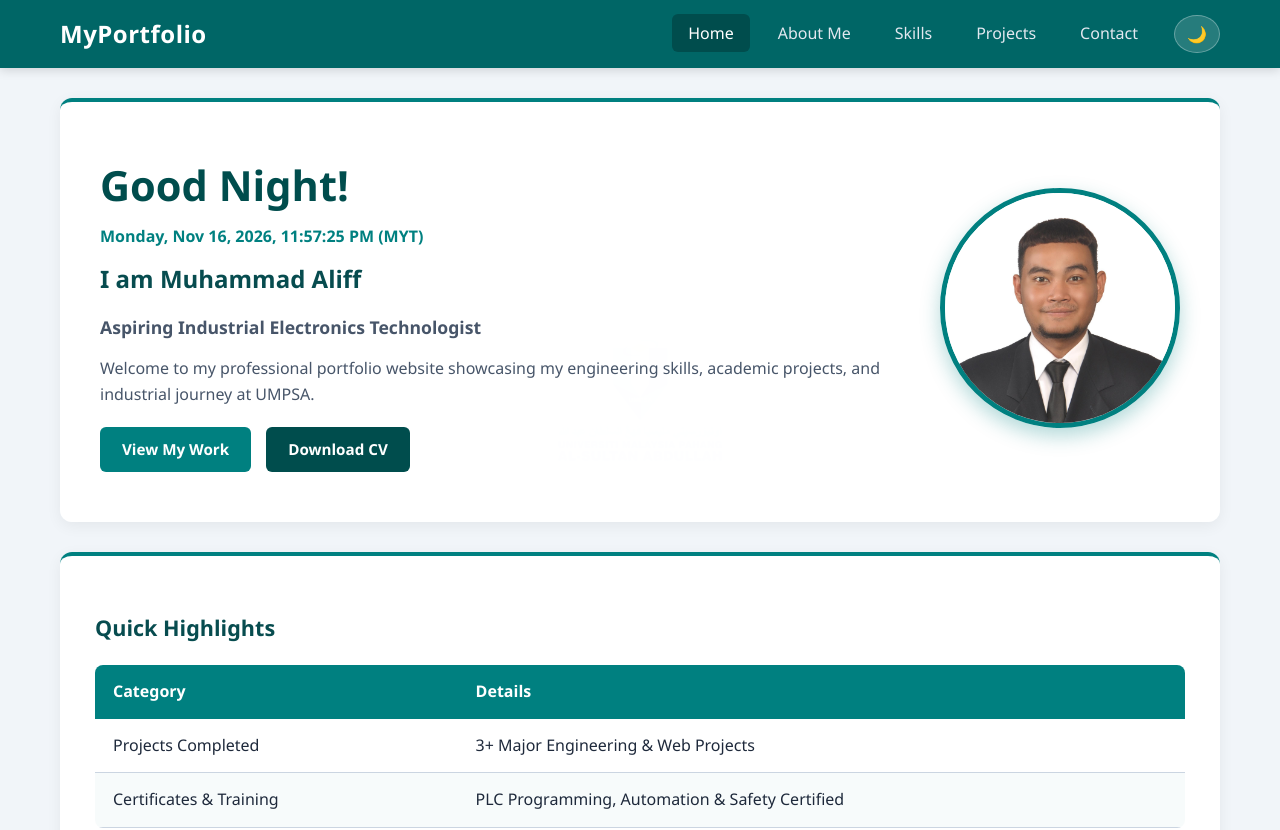
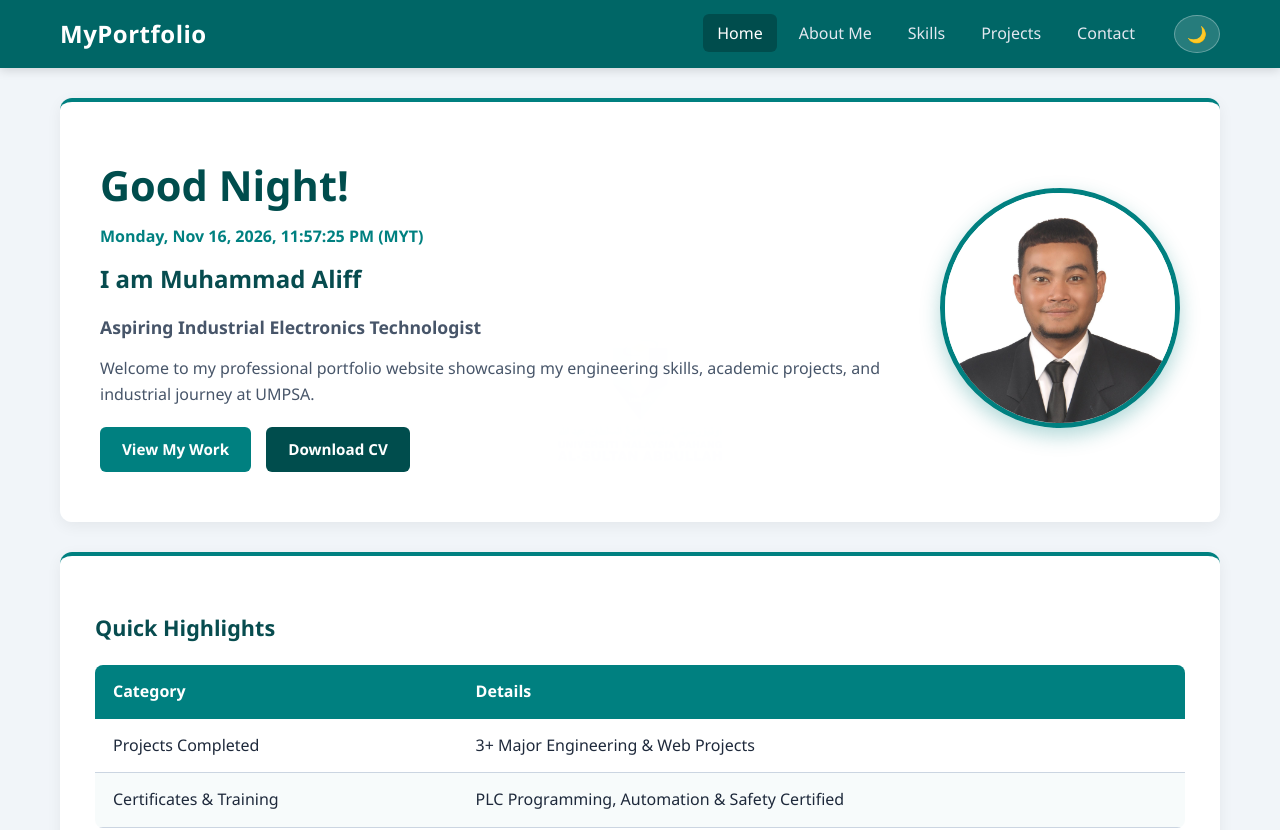
Before and after one commit to mhdaliff03/Aliff-portfolio, a plain HTML site: page index.html in a window 1280 px wide. Shown: the top 830 px of the page. Drawn offline with Linux system fonts and the light colour scheme.

Commit message:
Lock navigation menu positions to prevent shifting across pages

```diff
--- a/css/style.css
+++ b/css/style.css
@@ -90,6 +90,9 @@ main {
 /* ==========================================
    4. HEADER & NAVIGATION BAR (KEMAS & TETAP)
    ========================================== */
+/* ==========================================
+   HEADER & NAVIGATION BAR (TETAP & TIDAK BERGERAK)
+   ========================================== */
 header {
     background-color: var(--dark-teal);
     color: var(--white);
@@ -97,10 +100,12 @@ header {
     top: 0;
     z-index: 99999;
     box-shadow: 0 2px 10px rgba(0, 0, 0, 0.15);
+    width: 100%;
 }
 
 .navbar, header nav {
     max-width: 1200px;
+    width: 100%;
     margin: 0 auto;
     padding: 15px 20px;
     display: flex;
@@ -113,27 +118,31 @@ header {
     font-weight: 700;
     color: var(--white);
     letter-spacing: 0.5px;
+    flex-shrink: 0;
 }
 
+/* Kumpulan menu di sebelah kanan */
 .nav-right {
     display: flex;
     align-items: center;
-    gap: 20px;
+    gap: 25px;
 }
 
 .nav-links, header ul {
     list-style: none;
     display: flex;
-    gap: 12px;
+    gap: 8px;
     align-items: center;
 }
 
+/* Tetapkan saiz tetap untuk setiap item menu supaya tidak berganjak */
 .nav-links li a, header ul li a {
     color: #e2e8f0;
     text-decoration: none;
     font-weight: 500;
-    padding: 8px 16px;
+    padding: 8px 14px;
     border-radius: 6px;
+    text-align: center;
     transition: all 0.3s ease;
 }
 
@@ -157,6 +166,7 @@ header ul li a.active {
     display: flex;
     align-items: center;
     justify-content: center;
+    flex-shrink: 0;
     transition: all 0.3s ease;
 }
 
```
